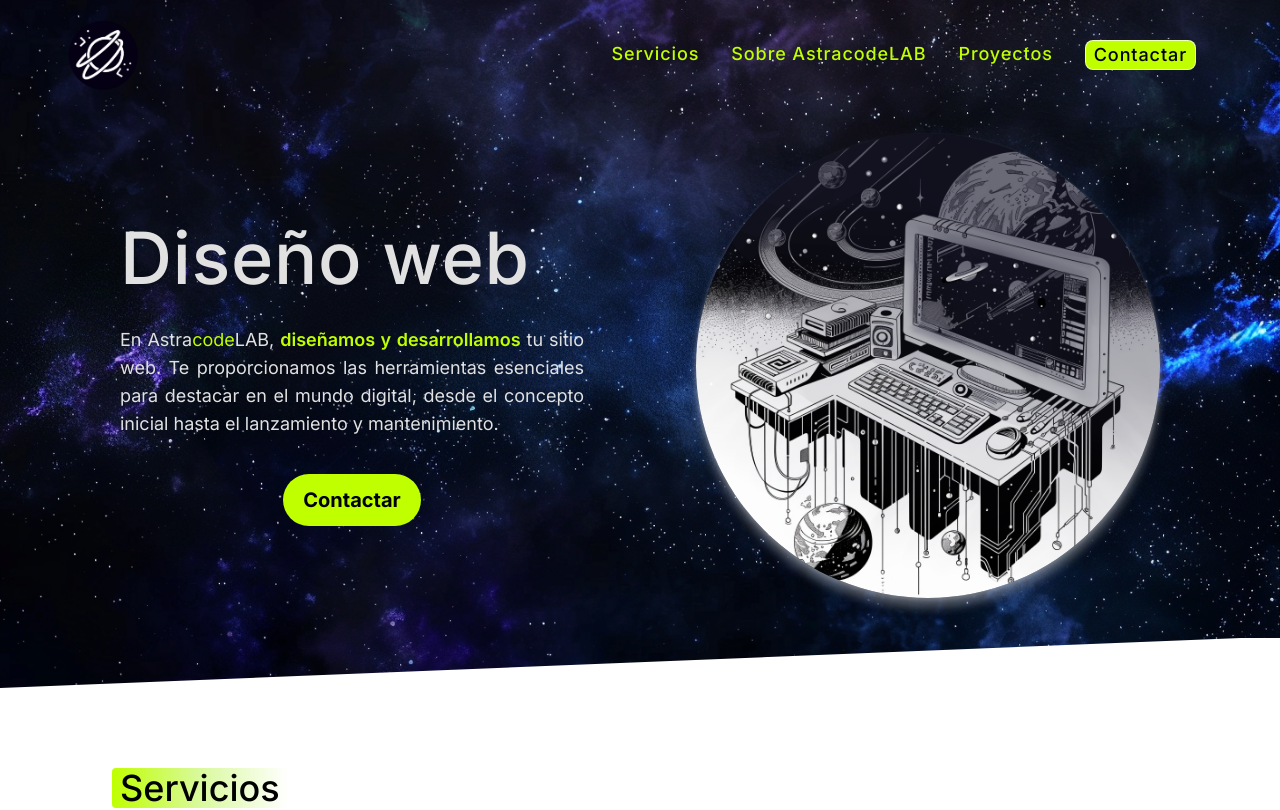
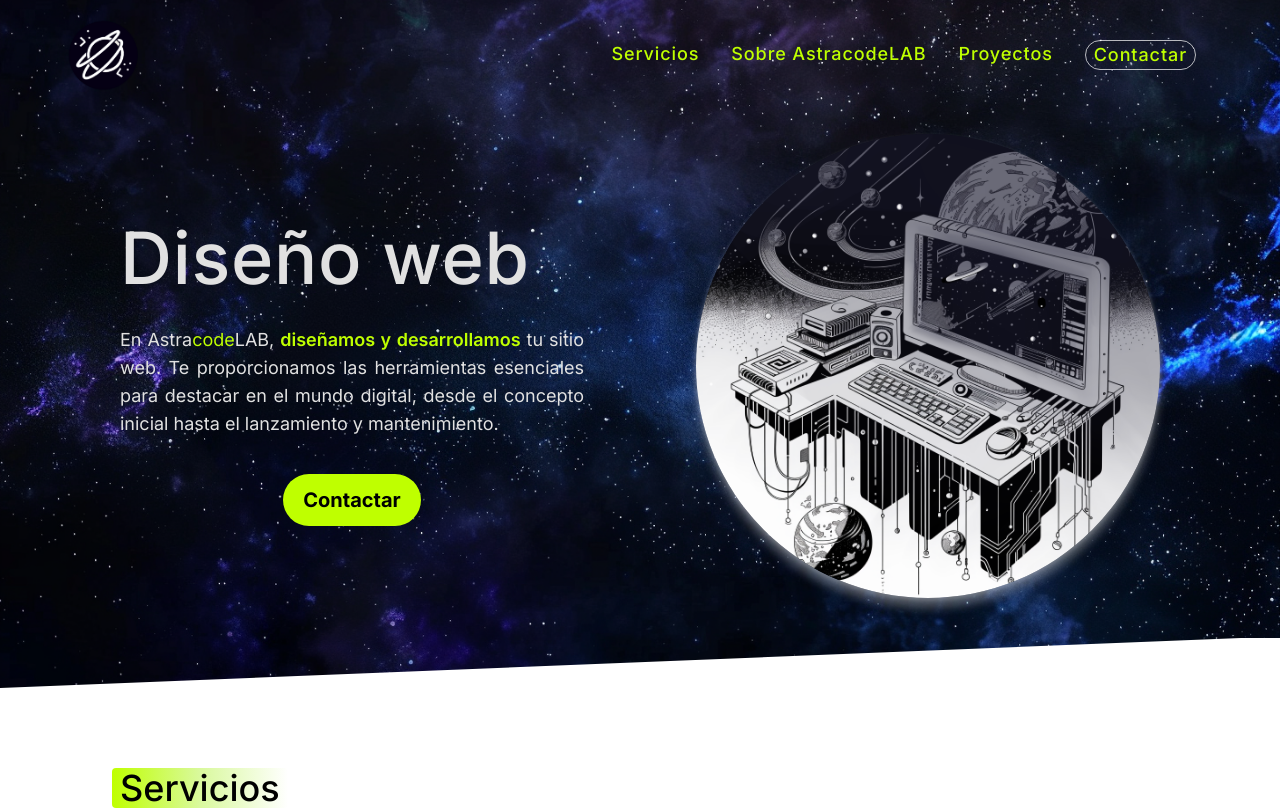
Before and after one commit to AstracodeLAB/project, a React (Vite) app: page / in a window 1280 px wide. Shown: the top 810 px of the page. Built offline with nearby package versions, Linux system fonts and the light colour scheme.

Commit message:
Change style to Header contact button

```diff
--- a/src/components/Header.jsx
+++ b/src/components/Header.jsx
@@ -61,7 +61,7 @@ function Header() {
 					<li>
 						<a href='/projects'>Proyectos</a>
 					</li>
-					<li className='text-black rounded-lg bg-accent border border-secondary pr-2 pl-2 hover:bg-black hover:text-white focus:ring-4 focus:outline-none focus:ring-accent '>
+					<li className='text-accent border border-secondary pr-2 pl-2 rounded-full hover:bg-secondary hover:text-primary transition-all duration-300 ease-in-out'>
 						<a href='/contact'>Contactar</a>
 					</li>
 				</ul>
```
